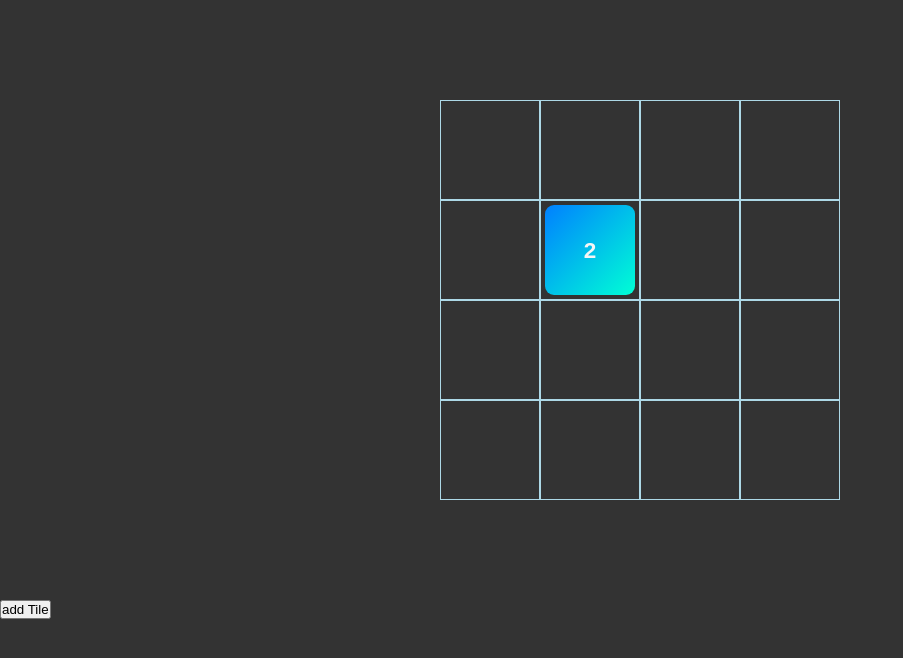
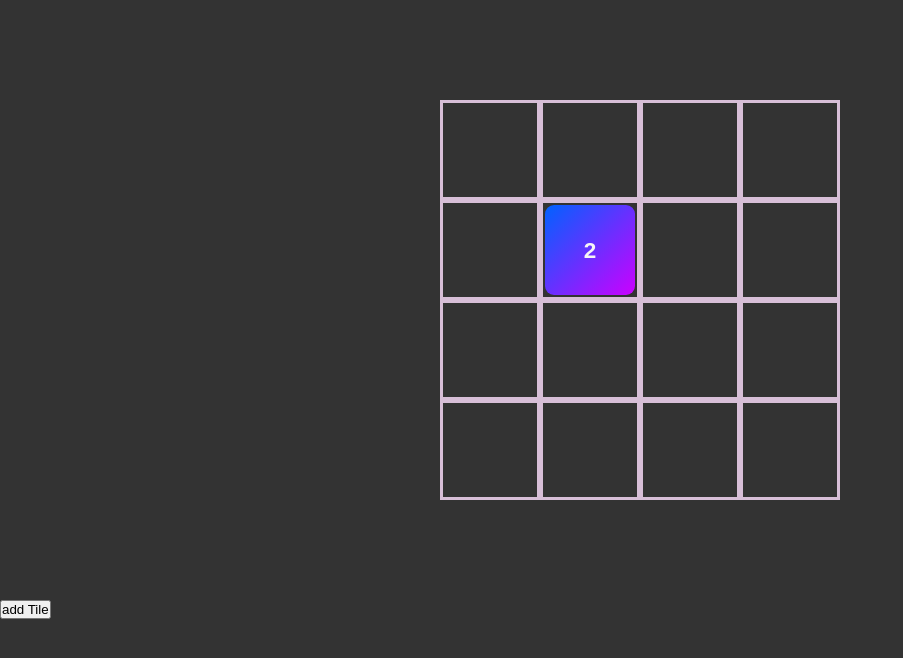
Before and after one commit to primus-ghost/git, a plain HTML site: page index.html in a window 1280 px wide. Shown: the whole page, without its empty margins (0-903 px from the left). Drawn offline with Linux system fonts and the light colour scheme.

Commit message:
Update style.css

```diff
--- a/style.css
+++ b/style.css
@@ -17,27 +17,38 @@ body {
   height: 400px;
   position: relative;
   display: flex;
-  margin:  100px auto;
+  margin: 100px auto;
 }
 
 .backGround {
   position: absolute;
-  border: 1px solid lightblue;
+  border: 3px solid thistle;
   /* z-index: 10; */
   padding: 10px;
 }
 .tile {
   position: absolute;
+  transition:  .2s;
+  /* transition: top 2s; */
   font-size: 25px;
   border-radius: 10px;
-  background-image: linear-gradient(to right bottom, rgb(0, 128, 255),  rgb(0, 255, 213));
   color: whitesmoke;
   display: flex;
   justify-content: center;
-    transform: scale(.9);
-    align-items: center;
+  transform: translate(0, 0) scale(0.9);
+  align-items: center;
   /* animation: createTile 0.3s  1; */
 }
+
+.color_tile_2{
+  background-image: linear-gradient(to right bottom, rgb(0, 98, 255), rgb(204, 0, 255));
+
+}
+.color_tile_4{
+  background-image: linear-gradient(to right bottom, rgb(0, 255, 106), rgb(0, 132, 255));
+
+}
+
 
 @keyframes createTile {
   0% {
@@ -46,11 +57,10 @@ body {
   }
   50% {
     transform: scale(1);
-    opacity: .8;
+    opacity: 0.8;
   }
   100% {
     transform: scale(0.9);
     opacity: 1;
-
   }
 }
```
